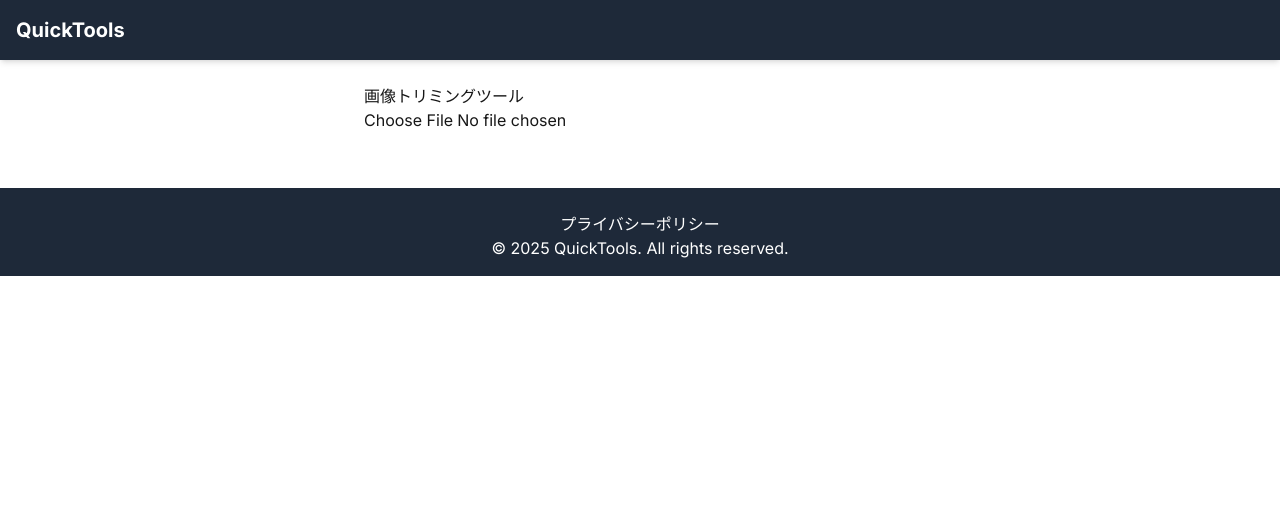
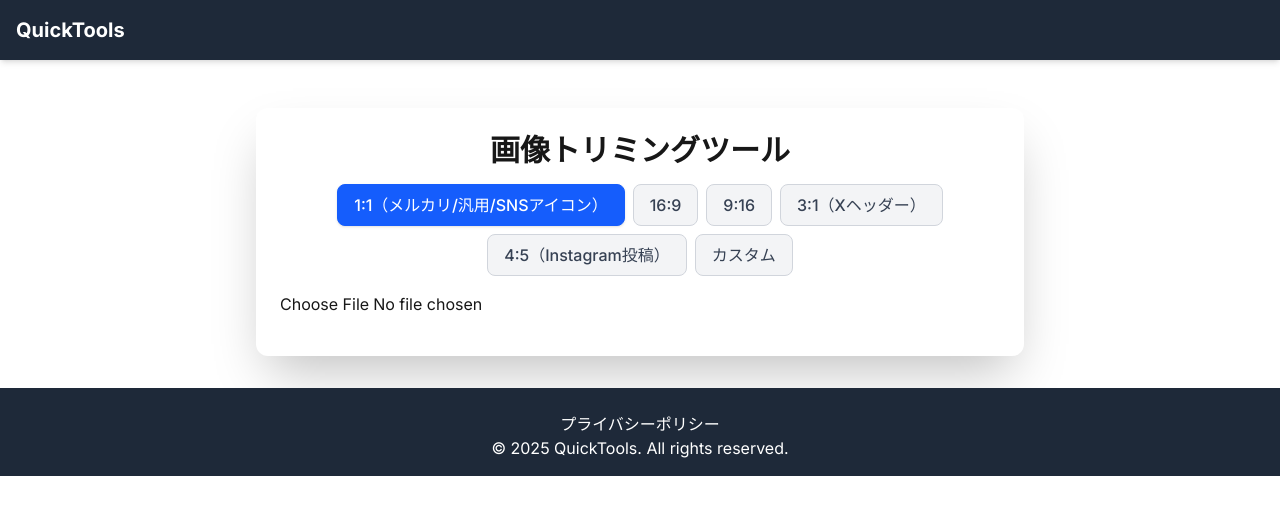
Before and after one commit to stoshi1127/bg-remove-react-template, a Next.js app: page /trim in a window 1280 px wide. Shown: the top 514 px of the page. Built offline with nearby package versions, Linux system fonts and the light colour scheme.

Commit message:
feat: トリミングツールに比率プリセットとカスタム比率入力を追加（イージーカット風デザイン統一）

```diff
--- a/src/app/trim/page.tsx
+++ b/src/app/trim/page.tsx
@@ -6,12 +6,25 @@ import Button from "@mui/material/Button";
 import { getCroppedImg } from "./utils/cropImage";
 import type { Area } from "react-easy-crop";
 
+const aspectRatios = [
+  { label: "1:1（メルカリ/汎用/SNSアイコン）", value: 1 },
+  { label: "16:9", value: 16 / 9 },
+  { label: "9:16", value: 9 / 16 },
+  { label: "3:1（Xヘッダー）", value: 3 },
+  { label: "4:5（Instagram投稿）", value: 4 / 5 },
+  { label: "カスタム", value: "custom" },
+];
+
 const TrimPage = () => {
   const [imageSrc, setImageSrc] = useState<string | null>(null);
   const [crop, setCrop] = useState({ x: 0, y: 0 });
   const [zoom, setZoom] = useState(1);
   const [croppedAreaPixels, setCroppedAreaPixels] = useState<Area | null>(null);
   const [croppedImage, setCroppedImage] = useState<string | null>(null);
+  const [aspect, setAspect] = useState<number>(1);
+  const [customWidth, setCustomWidth] = useState(1);
+  const [customHeight, setCustomHeight] = useState(1);
+  const [selectedPreset, setSelectedPreset] = useState<number | "custom">(1);
 
   const onCropComplete = useCallback((_: Area, croppedAreaPixels: Area) => {
     setCroppedAreaPixels(croppedAreaPixels);
@@ -35,17 +48,62 @@ const TrimPage = () => {
     }
   }, [imageSrc, croppedAreaPixels]);
 
+  // カスタム比率が選択された場合、aspectを更新
+  React.useEffect(() => {
+    if (selectedPreset === "custom" && customWidth > 0 && customHeight > 0) {
+      setAspect(customWidth / customHeight);
+    } else if (typeof selectedPreset === "number") {
+      setAspect(selectedPreset);
+    }
+  }, [selectedPreset, customWidth, customHeight]);
+
   return (
-    <div style={{ maxWidth: 600, margin: "0 auto", padding: 24 }}>
-      <h1>画像トリミングツール</h1>
-      <input type="file" accept="image/*" onChange={onSelectFile} />
+    <div className="w-full max-w-3xl mx-auto p-6 space-y-6 bg-white rounded-xl shadow-2xl mt-12">
+      <h1 className="text-3xl font-bold mb-4 text-center">画像トリミングツール</h1>
+      <div className="flex flex-wrap gap-2 justify-center mb-4">
+        {aspectRatios.map((ratio) => (
+          <button
+            key={ratio.label}
+            onClick={() => setSelectedPreset(ratio.value as number | "custom")}
+            className={`px-4 py-2 rounded-lg font-medium border transition-colors duration-150 ${
+              selectedPreset === ratio.value
+                ? "bg-blue-600 text-white border-blue-600 shadow"
+                : "bg-gray-100 text-gray-700 border-gray-300 hover:bg-blue-50"
+            }`}
+          >
+            {ratio.label}
+          </button>
+        ))}
+      </div>
+      {selectedPreset === "custom" && (
+        <div className="flex items-center justify-center gap-2 mb-4">
+          <label className="text-sm">横</label>
+          <input
+            type="number"
+            min={1}
+            value={customWidth}
+            onChange={e => setCustomWidth(Number(e.target.value) || 1)}
+            className="w-16 px-2 py-1 border rounded"
+          />
+          <span className="mx-1 text-gray-500">:</span>
+          <label className="text-sm">縦</label>
+          <input
+            type="number"
+            min={1}
+            value={customHeight}
+            onChange={e => setCustomHeight(Number(e.target.value) || 1)}
+            className="w-16 px-2 py-1 border rounded"
+          />
+        </div>
+      )}
+      <input type="file" accept="image/*" onChange={onSelectFile} className="mb-4" />
       {imageSrc && (
-        <div style={{ position: "relative", width: "100%", height: 400, marginTop: 16 }}>
+        <div style={{ position: "relative", width: "100%", height: 400, marginTop: 16 }} className="rounded-lg overflow-hidden border border-gray-200 shadow-sm">
           <Cropper
             image={imageSrc}
             crop={crop}
             zoom={zoom}
-            aspect={1}
+            aspect={aspect}
             onCropChange={setCrop}
             onZoomChange={setZoom}
             onCropComplete={onCropComplete}
@@ -53,7 +111,8 @@ const TrimPage = () => {
         </div>
       )}
       {imageSrc && (
-        <div style={{ marginTop: 16 }}>
+        <div className="mt-4 flex flex-col items-center">
+          <div className="w-full max-w-xs">
             <Slider
               value={zoom}
               min={1}
@@ -62,15 +121,16 @@ const TrimPage = () => {
               aria-labelledby="Zoom"
               onChange={(_: Event, value: number | number[]) => setZoom(value as number)}
             />
+          </div>
           <Button variant="contained" color="primary" onClick={showCroppedImage} style={{ marginTop: 8 }}>
             トリミング
           </Button>
         </div>
       )}
       {croppedImage && (
-        <div style={{ marginTop: 24 }}>
-          <h2>トリミング結果</h2>
-          <img src={croppedImage} alt="cropped" style={{ maxWidth: "100%" }} />
+        <div className="mt-8 text-center">
+          <h2 className="text-2xl font-semibold mb-4">トリミング結果</h2>
+          <img src={croppedImage} alt="cropped" className="max-w-full mx-auto rounded-lg border border-gray-200 shadow" />
           <a href={croppedImage} download="cropped.png">
             <Button variant="outlined" style={{ marginTop: 8 }}>ダウンロード</Button>
           </a>
```
Lines whose indentation alone changed are shown as unchanged.
